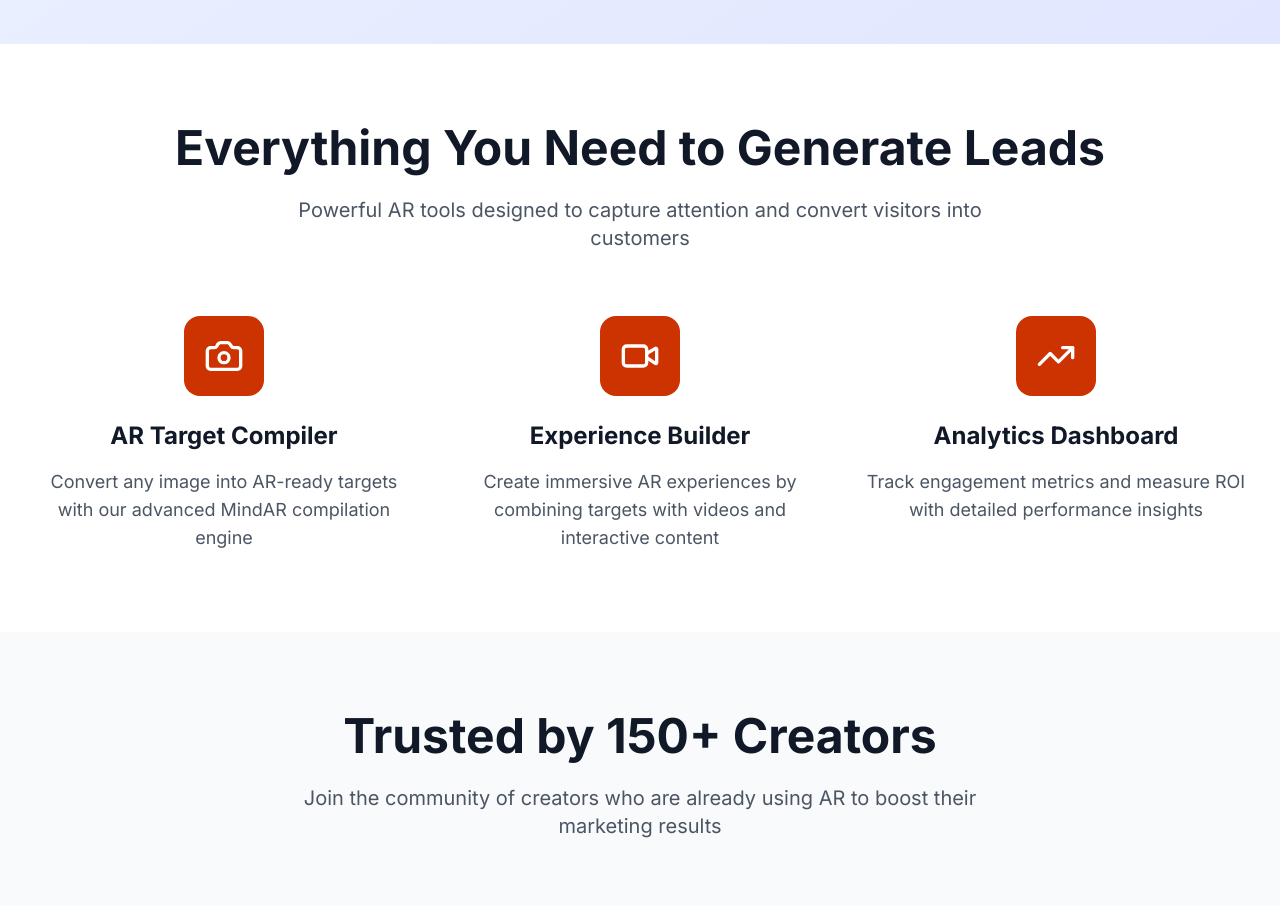
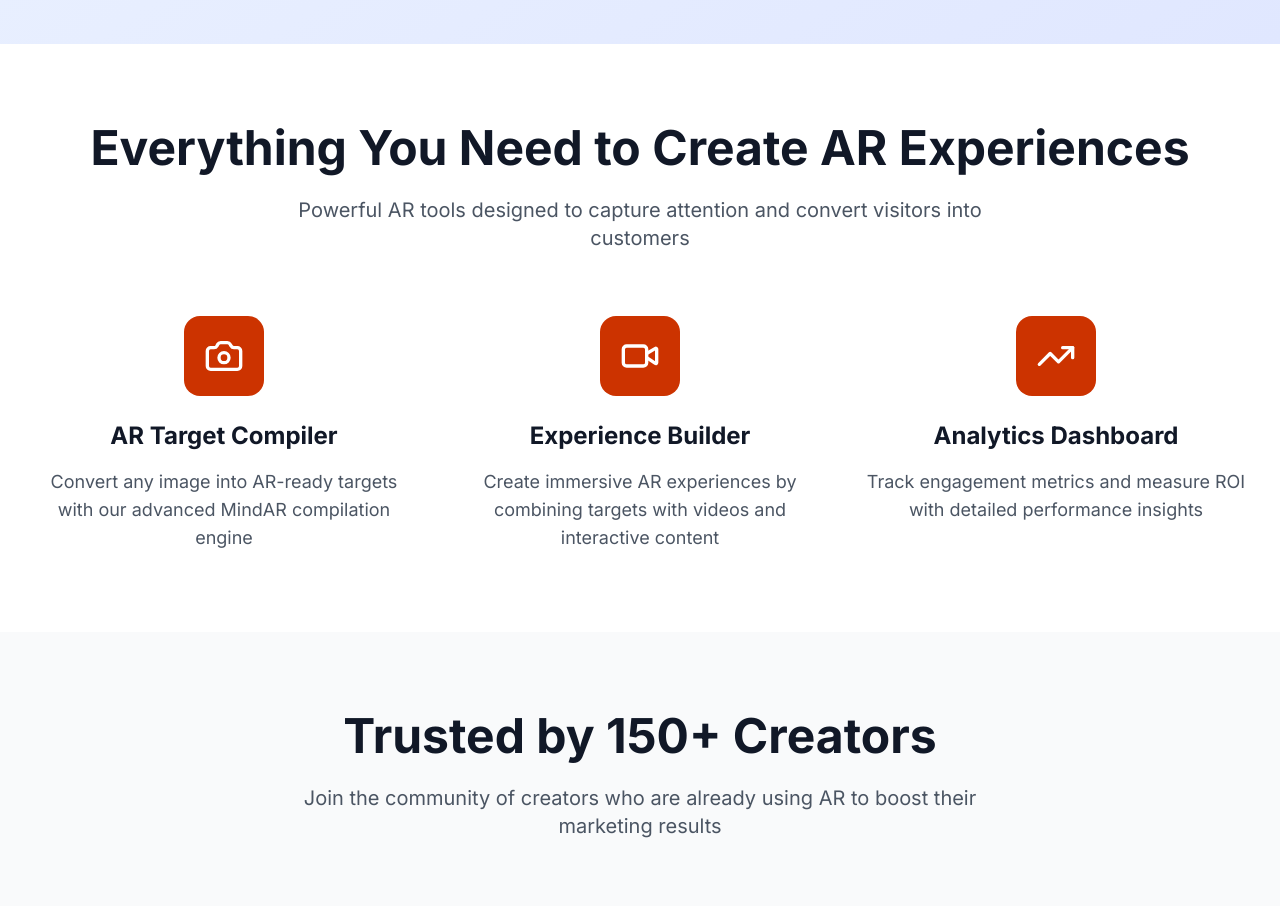
Before and after one commit to mgb111/quickscanar-v3, a Next.js app: page / in a window 1280 px wide. Shown: the part 860-1766 px from the top of the page. Built offline with nearby package versions, Linux system fonts and the light colour scheme; no server answers; the database is empty.

Commit message:
Update page.tsx

```diff
--- a/app/page.tsx
+++ b/app/page.tsx
@@ -124,7 +124,7 @@ export default function Home() {
         <div className="max-w-7xl mx-auto px-4 sm:px-6 lg:px-8">
                      <div className="text-center mb-16">
              <h2 className="text-3xl lg:text-5xl font-bold text-gray-900 mb-6">
-              Everything You Need to Generate Leads
+               Everything You Need to Create AR Experiences
              </h2>
              <p className="text-xl text-gray-600 max-w-3xl mx-auto">
                Powerful AR tools designed to capture attention and convert visitors into customers
```
Lines whose indentation alone changed are shown as unchanged.
